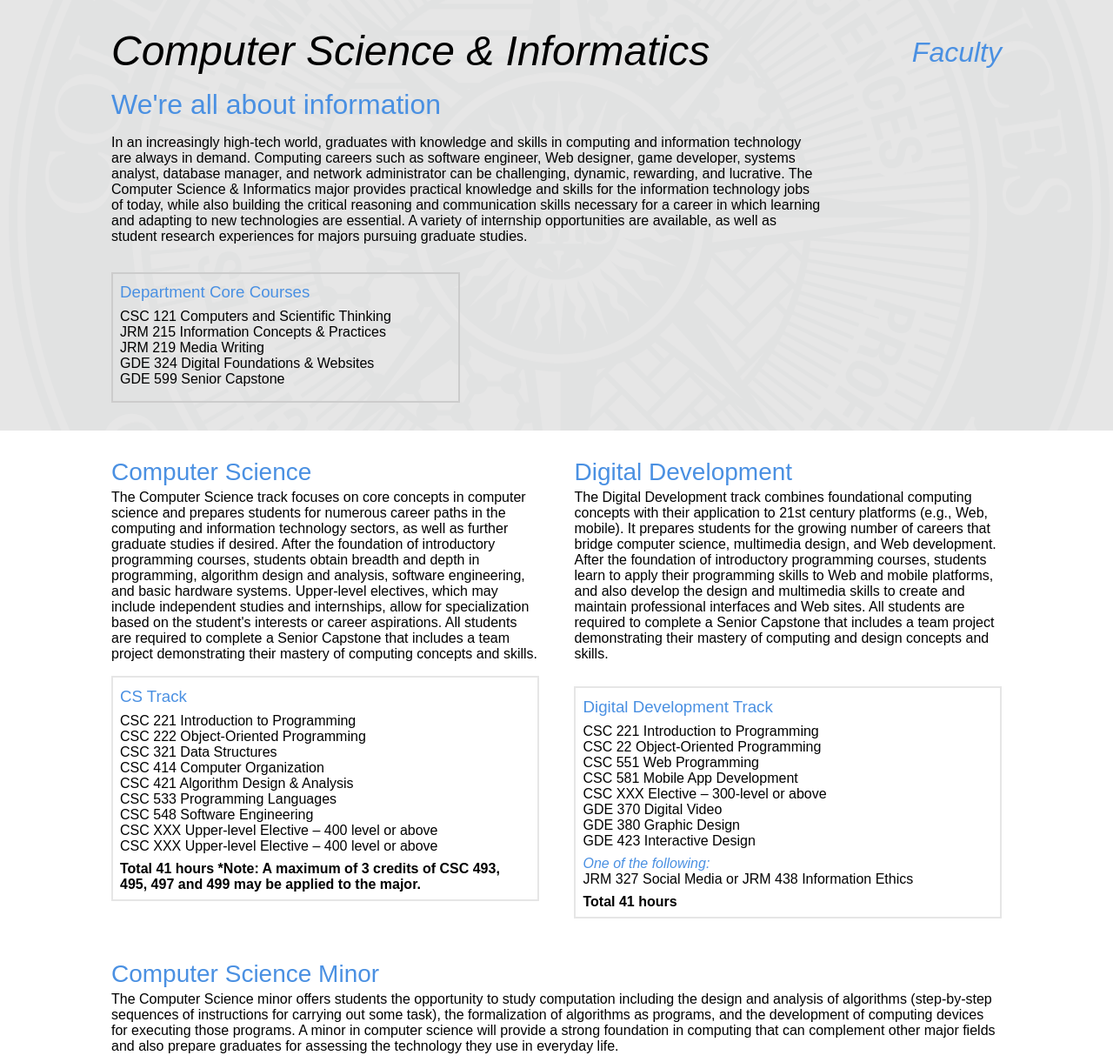
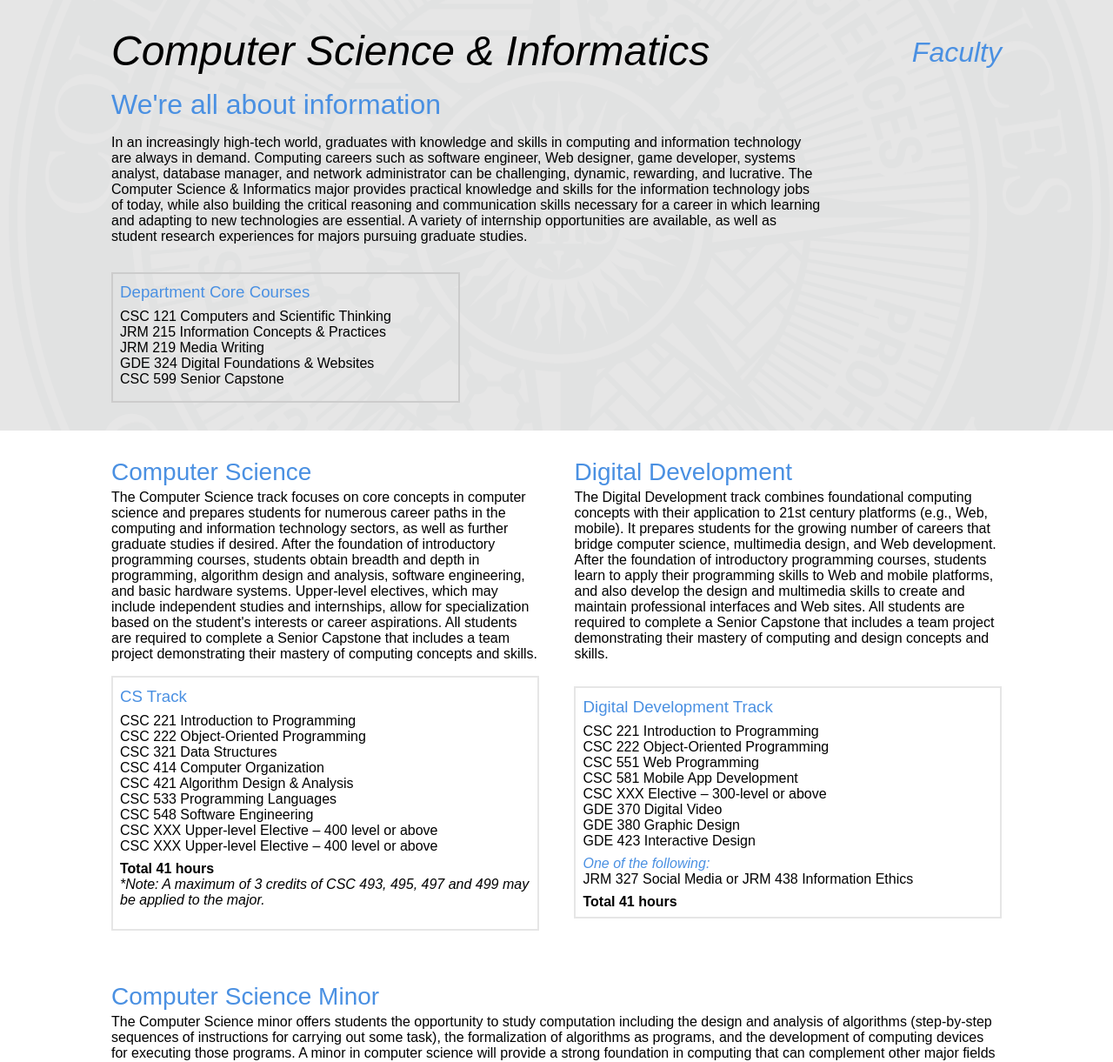
Before and after one commit to aandnota/jmc, a PHP site: page /pages/majors.html in a window 1280 px wide. Shown: the part 3500-4721 px from the top of the page at 87% size. Run offline with PHP 8.4, Linux system fonts and the light colour scheme; some libraries are stand-ins or nearby versions.

Commit message:
dave's updates

```diff
--- a/css/style.css
+++ b/css/style.css
@@ -1770,6 +1770,11 @@ div#adv{
 #track-courses>li:last-child{
 	padding-top: .5rem;
 	font-weight: 600;
+}
+
+#track-courses li>p{
+	font-style: italic;
+	font-weight: 400;
 }
 
 #track-or{
--- a/pages/majors.html
+++ b/pages/majors.html
@@ -33,7 +33,7 @@
 			<ul class="prog-links-f">
 				<li><a href="#jrm">Journalism</a></li>
 				<li><a href="#gde">Graphic Design &amp; Media</a></li>
-				<li><a href="#cs">Computer Science</a></li>
+				<li><a href="#cs">Computer Science &amp; Informatics</a></li>
 			</ul>
 		</div>
 	</section>
@@ -325,7 +325,7 @@
 							<li>JRM 215 Information Concepts &amp; Practices</li>
 							<li>JRM 219 Media Writing</li>
 							<li>GDE 324 Digital Foundations &amp; Websites</li>
-							<li>GDE 599 Senior Capstone</li>
+							<li>CSC 599 Senior Capstone</li>
 							<li></li>
 						</ul>
 					</div>
@@ -353,7 +353,9 @@
 							<li>CSC 548 Software Engineering</li>
 							<li>CSC XXX Upper-level Elective – 400 level or above</li>
 							<li>CSC XXX Upper-level Elective – 400 level or above</li>
-							<li>Total 41 hours *Note: A maximum of 3 credits of CSC 493, 495, 497 and 499 may be applied to the major.</li>
+							<li>Total 41 hours
+								<p>*Note: A maximum of 3 credits of CSC 493, 495, 497 and 499 may be applied to the major.</p>
+							</li>
 
 						</ul>
 					</ul>
@@ -369,7 +371,7 @@
 							<h3>Digital Development Track</h3>
 						</li>
 						<li>CSC 221 Introduction to Programming</li>
-						<li>CSC 22 Object-Oriented Programming</li>
+						<li>CSC 222 Object-Oriented Programming</li>
 						<li>CSC 551 Web Programming</li>
 						<li>CSC 581 Mobile App Development</li>
 						<li>CSC XXX Elective – 300-level or above</li>
@@ -398,7 +400,9 @@
 							<li>CSC 222 Object-Oriented Programming</li>
 							<li> </li>
 							<li id="minor-select">Select 4 CSC 300-level or above courses</li>
-							<li>Total Credits: 18</li>
+							<li>Total Credits: 18
+								<p>*Note CSC 493, CSC 495, and CSC 499 will not count toward the minor. CSC121 may be counted toward the minor at the discretion of the department.</p>
+							</li>
 						</ul>
 					</div>
 				</ul>
```
